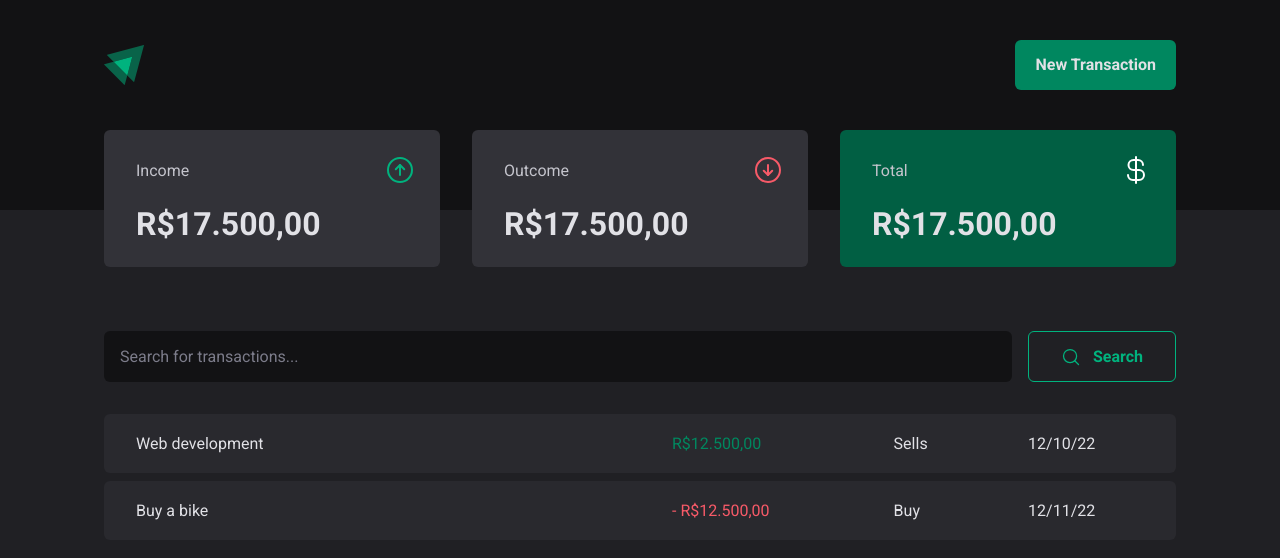
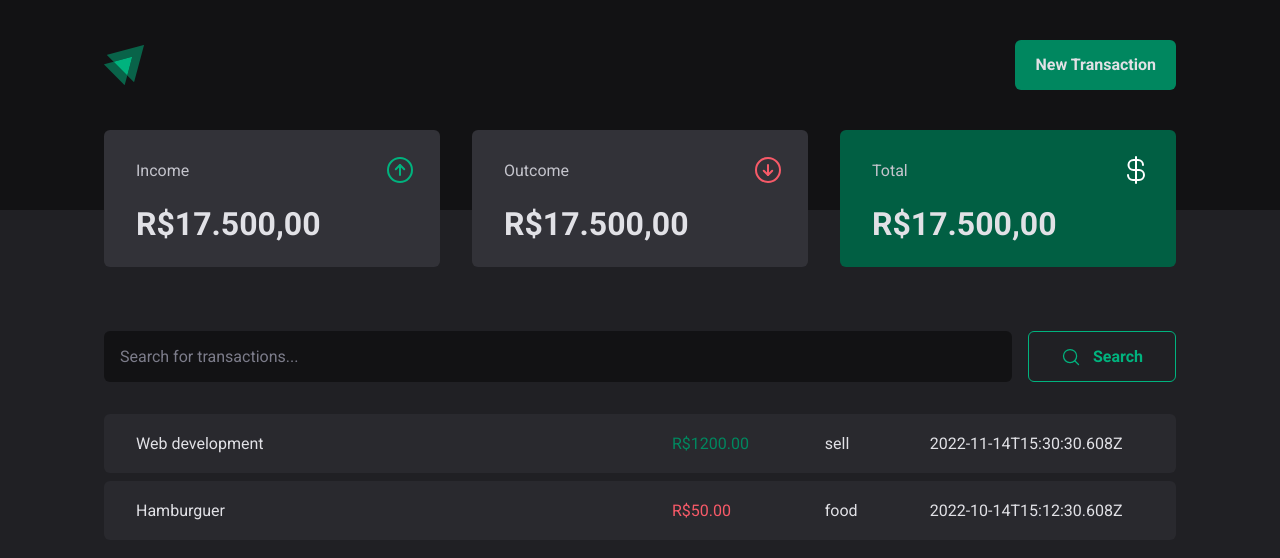
Before and after one commit to TiagoAraujoDev/finLife, a React (Vite) app: page / in a window 1280 px wide. Shown: the top 558 px of the page. Built offline with nearby package versions, Linux system fonts and the light colour scheme; data requests are answered from the project's data file.

Commit message:
fetching data from an api using context

```diff
--- a/src/App.tsx
+++ b/src/App.tsx
@@ -1,4 +1,6 @@
 import { ThemeProvider } from "styled-components";
+import { TransactionProvider } from "./contexts/TransactionsContext";
+
 import { Home } from "./pages/Home";
 
 import { GlobalStyles } from "./styles/global";
@@ -8,7 +10,9 @@
   return (
     <ThemeProvider theme={defaultTheme}>
       <GlobalStyles />
-      <Home />
+      <TransactionProvider>
+        <Home />
+      </TransactionProvider>
     </ThemeProvider>
   );
 }
--- a/src/components/Dashboard/index.tsx
+++ b/src/components/Dashboard/index.tsx
@@ -1,4 +1,7 @@
+import { useContext } from "react";
 import { ArrowCircleDown, ArrowCircleUp, CurrencyDollar } from "phosphor-react";
+
+import { TransactionsContext } from "../../contexts/TransactionsContext";
 
 import {
   AmountDisplay,
@@ -8,6 +11,9 @@
 } from "./styles";
 
 export const Dashboard = () => {
+  const { transactions } = useContext(TransactionsContext)
+
+  console.log(transactions)
   return (
     <DashboardContainer>
       <DashboardCard>
--- a/src/components/Header/index.tsx
+++ b/src/components/Header/index.tsx
@@ -1,10 +1,10 @@
 import * as Dialog from "@radix-ui/react-dialog";
-import { X } from "phosphor-react";
+
+import { NewTransactionModal } from "../NewTransactionModal";
 
 import { HeaderContainer, HeaderContent, TransactionButton } from "./styles";
 
 import logo from "../../assets/logo.svg";
-import { NewTransactionModal } from "../NewTransactionModal";
 
 export const Header = () => {
   return (
--- /dev/null
+++ b/src/contexts/TransactionsContext.tsx
@@ -0,0 +1,41 @@
+import { createContext, ReactNode, useEffect, useState } from "react";
+
+interface Transaction {
+  id: number;
+  description: string;
+  type: "income" | "outcome";
+  category: string;
+  amount: number;
+  createAt: string;
+}
+
+interface TransactionsContextType {
+  transactions: Transaction[];
+}
+
+interface TransactionProviderProps {
+  children: ReactNode;
+}
+
+export const TransactionsContext = createContext({} as TransactionsContextType);
+
+export const TransactionProvider = ({ children }: TransactionProviderProps) => {
+  const [transactions, setTransactions] = useState<Transaction[]>([]);
+
+  const fetchTransactions = async () => {
+    const response = await fetch("http://localhost:3333/transactions");
+    const data = await response.json();
+
+    setTransactions(data);
+  };
+
+  useEffect(() => {
+    fetchTransactions();
+  }, []);
+
+  return (
+    <TransactionsContext.Provider value={{ transactions }}>
+      {children}
+    </TransactionsContext.Provider>
+  );
+};
--- a/src/pages/Home/components/SearchForm/index.tsx
+++ b/src/pages/Home/components/SearchForm/index.tsx
@@ -1,4 +1,5 @@
 import { MagnifyingGlass } from "phosphor-react";
+
 import { SearchFormContainer } from "./styles";
 
 export const SearchForm = () => {
--- a/src/pages/Home/index.tsx
+++ b/src/pages/Home/index.tsx
@@ -1,3 +1,7 @@
+import { useContext } from "react";
+
+import { TransactionsContext } from "../../contexts/TransactionsContext";
+
 import { Dashboard } from "../../components/Dashboard";
 import { Header } from "../../components/Header";
 import { SearchForm } from "./components/SearchForm";
@@ -5,10 +9,13 @@
 import {
   PriceHighlight,
   TransactionsContainer,
-  TransactionTable
+  TransactionTable,
 } from "./styles";
 
+
 export const Home = () => {
+  const { transactions } = useContext(TransactionsContext)
+
   return (
     <>
       <Header />
@@ -17,22 +24,20 @@
         <SearchForm />
         <TransactionTable>
           <tbody>
-            <tr>
-              <td width="50%">Web development</td>
-              <td>
-                <PriceHighlight variant="income">R$12.500,00</PriceHighlight>
-              </td>
-              <td>Sells</td>
-              <td>12/10/22</td>
-            </tr>
-            <tr>
-              <td width="50%">Buy a bike</td>
-              <td>
-                <PriceHighlight variant="outcome">- R$12.500,00</PriceHighlight>
-              </td>
-              <td>Buy</td>
-              <td>12/11/22</td>
-            </tr>
+            {transactions.map((transaction) => {
+              return (
+                <tr key={transaction.id}>
+                  <td width="50%">{transaction.description}</td>
+                  <td>
+                    <PriceHighlight variant={transaction.type}>
+                      R${transaction.amount.toFixed(2)}
+                    </PriceHighlight>
+                  </td>
+                  <td>{transaction.category}</td>
+                  <td>{transaction.createAt}</td>
+                </tr>
+              );
+            })}
           </tbody>
         </TransactionTable>
       </TransactionsContainer>
```
